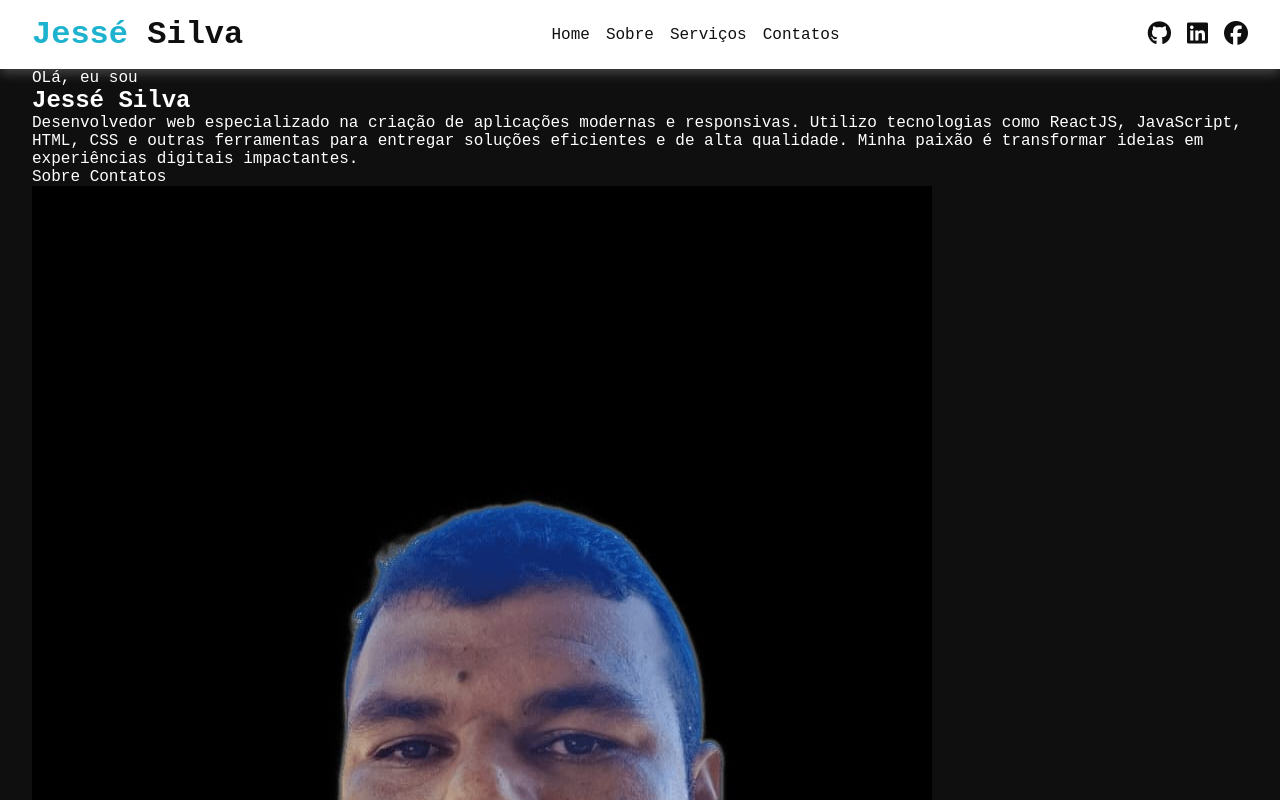
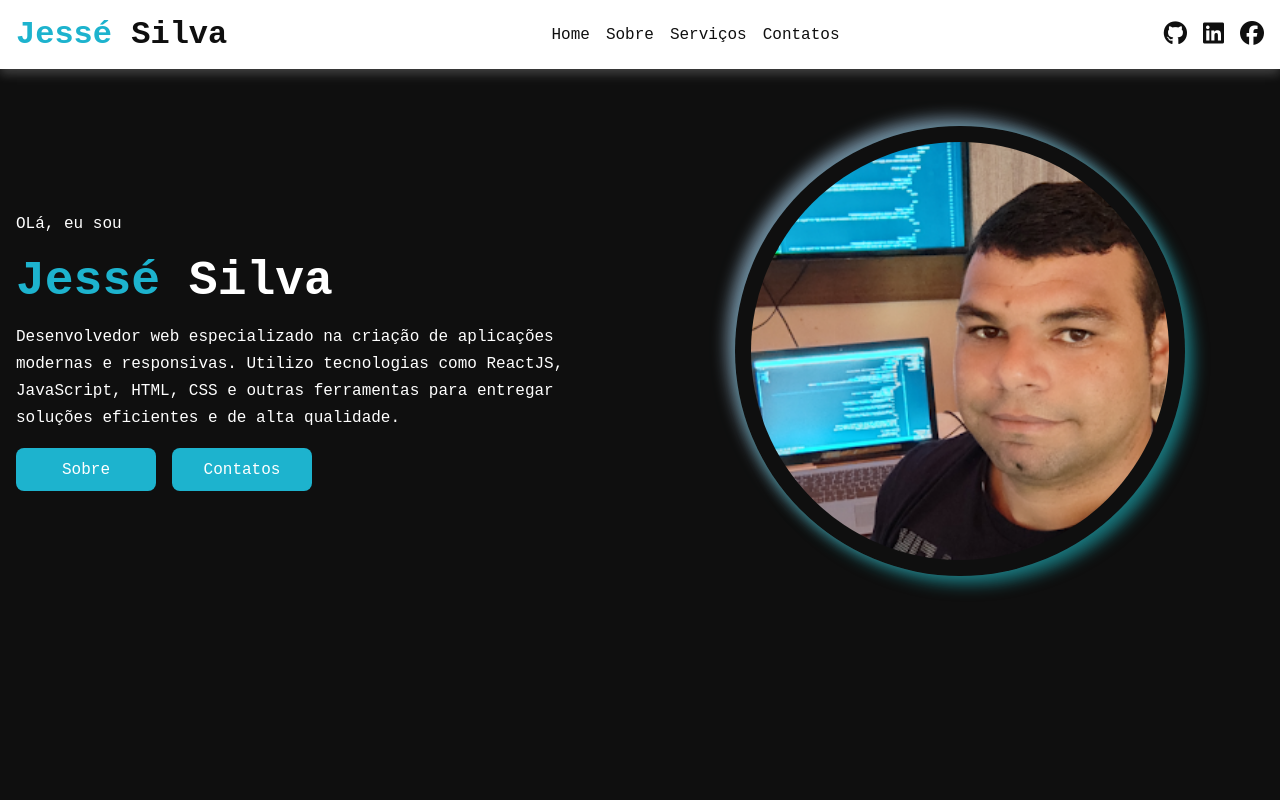
Before and after one commit to jesseprogran/portifolio-pessoal, a plain HTML site: page index.html in a window 1280 px wide. Shown: the top 800 px of the page. Drawn offline with Linux system fonts and the light colour scheme.

Commit message:
finalizando o header e iniciando a seção de serviços

```diff
--- a/index.html
+++ b/index.html
@@ -45,27 +45,30 @@
 
     <!-- COMEÇO DO HEADER-->
 
+    <header>
       <div class="inner-content">
         <div id="about" class="left-side">
           <p>OLá, eu sou</p>
           <h2><span>Jessé</span> Silva</h2>
           <p>
-          Desenvolvedor web especializado na criação de aplicações
-          modernas e responsivas. Utilizo tecnologias como ReactJS, JavaScript,
-          HTML, CSS e outras ferramentas para entregar soluções eficientes e de
-          alta qualidade. Minha paixão é transformar ideias em experiências
-          digitais impactantes.
-        </p>
+            Desenvolvedor web especializado na criação de aplicações modernas e
+            responsivas. Utilizo tecnologias como ReactJS, JavaScript, HTML, CSS
+            e outras ferramentas para entregar soluções eficientes e de alta
+            qualidade.          </p>
           <div class="links">
             <a href="#" class="btn">Sobre</a>
-          <a href="#" class="contact">Contatos</a>
+            <a href="#" class="btn">Contatos</a>
           </div>
         </div>
         <div class="right-side">
-        <img src="images/profire.jpeg" alt="Jesse Silva">
+          <img src="images/profire.png" alt="Jesse Silva" />
         </div>
       </div>
+    </header>
 
     <!-- FIM DO HEADER-->
+
+    <!-- COMEÇO DA SEÇÃO DE SERVIÇOS -->
+    <!-- FIM DA SEÇÃO DE SERVIÇOS -->
   </body>
 </html>
--- a/styles/global.css
+++ b/styles/global.css
@@ -9,12 +9,19 @@
   --dark-color: #0f0f0f;
   --white-color: #fff;
   --box-shadow-color: #ffffff36;
+  --btn-color: #004cbe;
 }
 
 body {
   background-color: var(--dark-color);
   color: var(--white-color);
   font-family: "Courier New", Courier, monospace;
+}
+
+.inner-content {
+  max-width: 1280px;
+  padding-inline: 1rem;
+  margin-inline: auto;
 }
 
 a {
@@ -25,11 +32,46 @@ a {
 li {
   list-style: none;
 }
+button {
+  border: none;
+  background-color: transparent;
+}
 
-.inner-content {
-  max-width: 1280px;
-  padding-inline: 1rem;
-  margin-inline: 1rem;
+.section-title {
+  text-align: center;
+}
+
+.section-title span {
+  color: var(--primary-color);
+}
+
+.section-title.primary span {
+  color: var(--dark-color);
+}
+
+.section-title.dark {
+  color: var(--dark-color);
+}
+
+.section-description {
+  text-align: center;
+  padding: 1rem;
+}
+
+.btn {
+  background-color: var(--primary-color);
+  padding: 0.8rem 1rem;
+  min-width: 140px;
+  display: block;
+  text-align: center;
+  border-radius: 8px;
+  transition: all 0.2s;
+  cursor: pointer;
+  color: var(--white-color);
+}
+
+.btn:hover {
+  background-color: var(--btn-color);
 }
 
 /* COMEÇO DO NAVBAR */
@@ -37,6 +79,8 @@ li {
 nav {
   background-color: var(--white-color);
   color: var(--dark-color);
+  position: sticky;
+  top: 0;
   box-shadow: 0px 5px 10px var(--box-shadow-color);
 }
 
@@ -73,10 +117,66 @@ nav ul li:hover {
 nav ul.social-icons li {
   font-size: 1.5rem;
 }
+
+.menu-btn {
+  display: none;
+  font-size: 1.5rem;
+  cursor: pointer;
+}
 /* FIM DO NAVBAR */
 
 /* COMEÇO DO HEADER */
 header {
   padding-block: 2rem;
 }
+
+header .inner-content {
+  display: grid;
+  grid-template-columns: repeat(2, 1fr);
+  gap: 2rem;
+  align-items: center;
+  height: 100%;
+  min-height: 60vh;
+}
+
+header .left-side {
+  display: grid;
+  gap: 1rem;
+}
+
+header .left-side h2 {
+  font-size: 3rem;
+}
+
+header .left-side h2 span {
+  color: var(--primary-color);
+}
+
+header p {
+  line-height: 27px;
+}
+
+header .left-side .links,
+#trust .right-side .links,
+#portifolio .projects .project .links {
+  display: flex;
+  gap: 1rem;
+}
+
+header .right-side {
+  height: 500px;
+  display: flex;
+  align-items: center;
+  justify-content: center;
+}
+
+header .right-side img {
+  max-width: 450px;
+  width: 500px;
+  box-shadow: 8px 8px 15px rgba(27, 159, 168, 0.692),
+    -8px -8px 15px rgba(135, 167, 189, 0.808);
+  border-radius: 50%;
+  padding: 1rem;
+}
+
 /* FIM DO HEADER */
```
Also changed, not shown: images/profire.jpeg (deleted), images/profire.png (added). Lines whose indentation alone changed are shown as unchanged.
